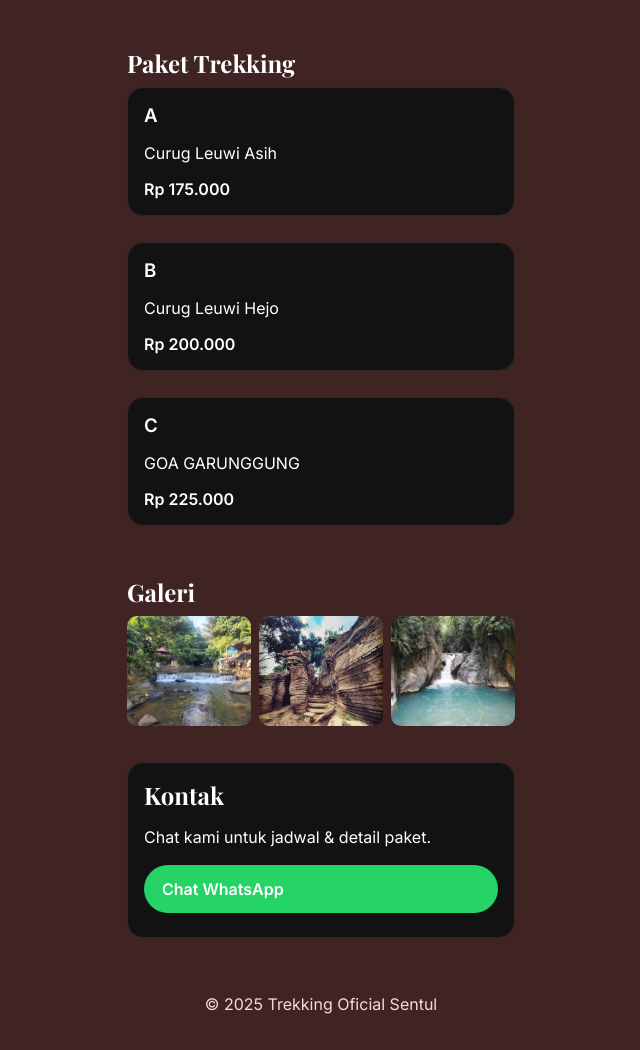
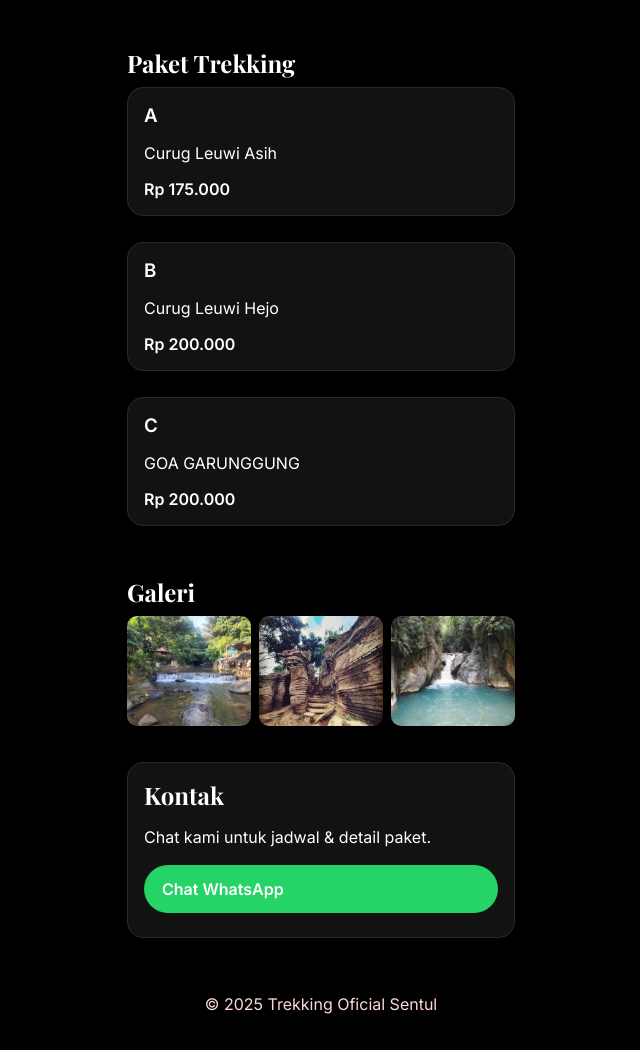
Before and after one commit to Ibrahimwel/oficial-sentul, a plain HTML site: page index.html in a window 1280 px wide. Shown: the part 822-1872 px from the top of the page, without its empty margins (319-959 px from the left). Drawn offline with nearby package versions, Linux system fonts and the light colour scheme.

Commit message:
update index.html

```diff
--- a/index.html
+++ b/index.html
@@ -10,7 +10,7 @@
 
   <style>
     :root{
-      --bg:#402323;
+      --bg:#000000;
       --card:#121212;
       --text:#ffffff;
       --muted:#FFD7D7;
@@ -120,7 +120,7 @@
       <div class="card pkg">
         <h3>C</h3>
         <p>GOA GARUNGGUNG</p>
-        <div class="price">Rp 225.000</div>
+        <div class="price">Rp 200.000</div>
 
       </div>
     </div>
```
